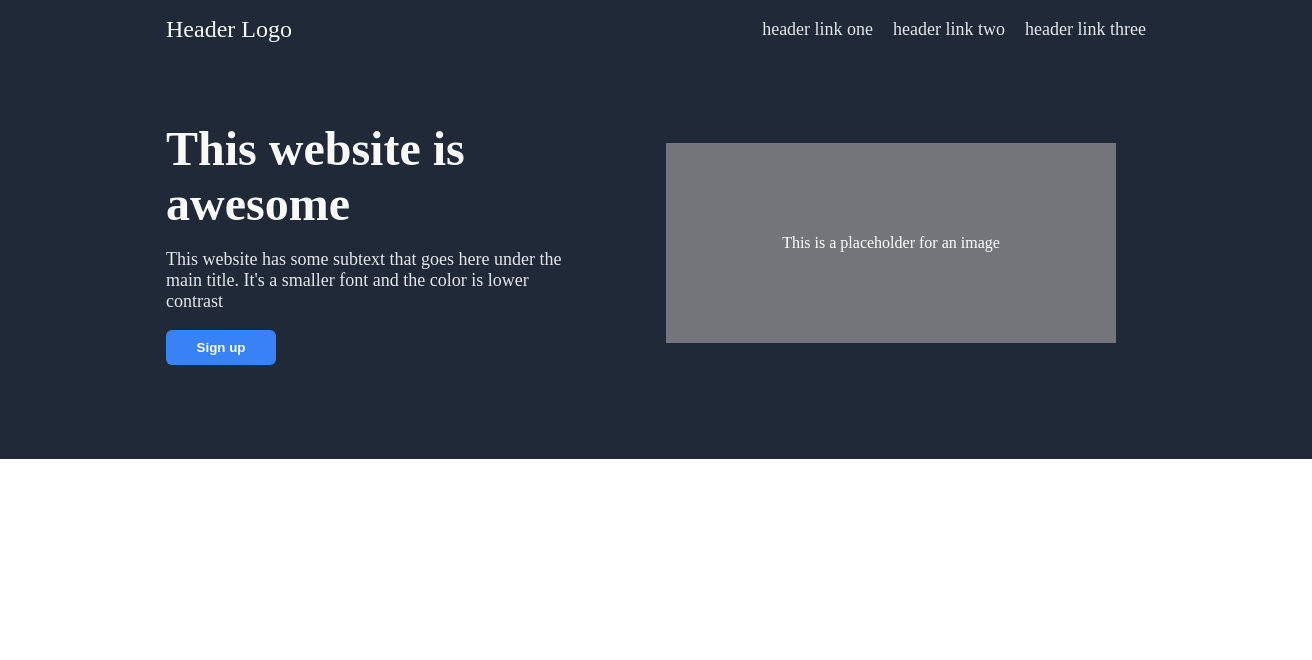
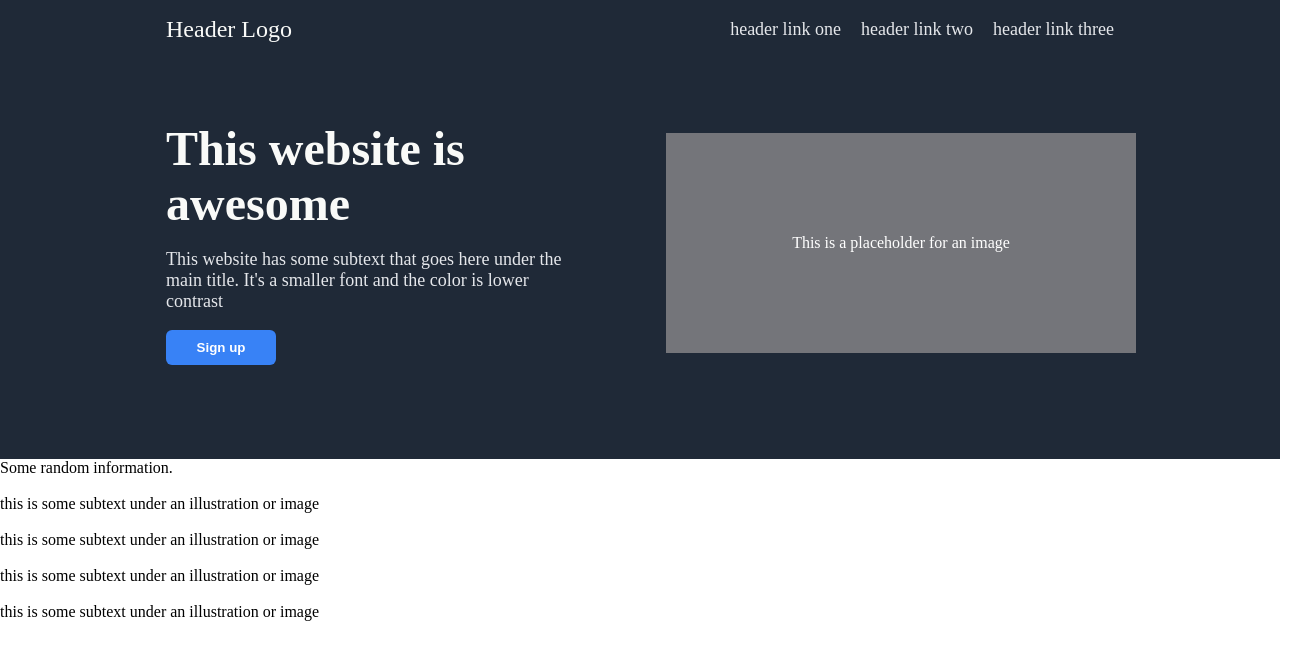
Before and after one commit to xeirin/flexbox-landing-page, a plain HTML site: page index.html in a window 1280 px wide. Shown: the whole page, 1312 px wide, since content can reach past the window. Drawn offline with Linux system fonts and the light colour scheme.

Commit message:
Add second section information

```diff
--- a/index.html
+++ b/index.html
@@ -3,7 +3,6 @@
     <head>
         <meta charset="UTF-8">
         <title>Landing Page</title>
-        <meta name="viewport" content="width=device-width, initial-scale=1">
         <link rel="stylesheet" href="styles.css">
     </head>
     <body>
@@ -24,15 +23,32 @@
                     <div class="button"><button>Sign up</button></div>
                 </div>
                 <div class="right">
-                    <div class="img">This is a placeholder for an image</div>
+                    <div class="img"><img>This is a placeholder for an image</div>
                 </div>
             </div>
 
         </div>
 
-
-        <div class="content">
-
+        <div class="second-section">
+            <div class="section-header">Some random information.</div>
+            <div class="items">
+                <div class="item">
+                    <div class="illustration"><img></div>
+                    <div class="illus-subtext">this is some subtext under an illustration or image</div>
+                </div>
+                <div class="item">
+                    <div class="illustration"><img></div>
+                    <div class="illus-subtext">this is some subtext under an illustration or image</div>
+                </div>
+                <div class="item">
+                    <div class="illustration"><img></div>
+                    <div class="illus-subtext">this is some subtext under an illustration or image</div>
+                </div>
+                <div class="item">
+                    <div class="illustration"><img></div>
+                    <div class="illus-subtext">this is some subtext under an illustration or image</div>
+                </div>
+            </div>
         </div>
 
     </body>
--- a/styles.css
+++ b/styles.css
@@ -8,7 +8,6 @@ body {
     display: flex;
     flex-direction: column;
     background-color: #1f2937;
-    width: 100%;
     padding: 16px;
 }
 
@@ -100,8 +99,8 @@ button {
 
 .img {
     display: flex;
-    width: 450px;
-    height: 200px;
+    width: 470px;
+    height: 220px;
     background-color: #74757a;
     display: flex;
     align-items: center;
@@ -110,3 +109,5 @@ button {
     color: white;
 
 }
+
+/*2nd section*/
```
